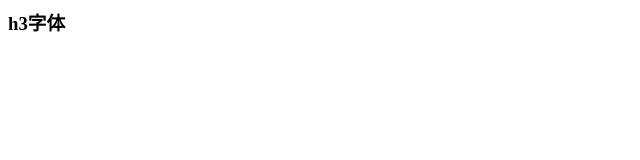
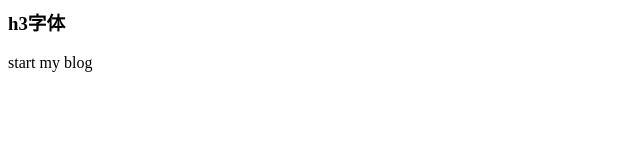
Before and after one commit to caiwenxian/blog, a plain HTML site: page index.html in a window 1280 px wide. Shown: the full height of the page, 0-640 px from the left. Drawn offline with Linux system fonts and the light colour scheme.

Commit message:
Signed-off-by: wenxian.cai <1271970096@qq.com>

```diff
--- a/index.html
+++ b/index.html
@@ -4,5 +4,6 @@
     </head>
     <body>
         <h3>h3字体</h3>
+        <div>start my blog</div>
     </body>
 </html>
```
